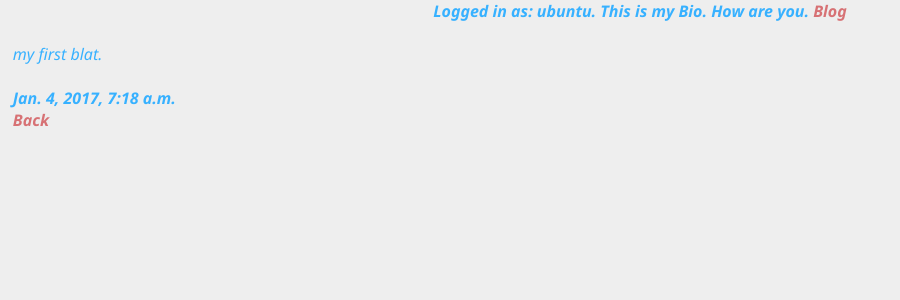
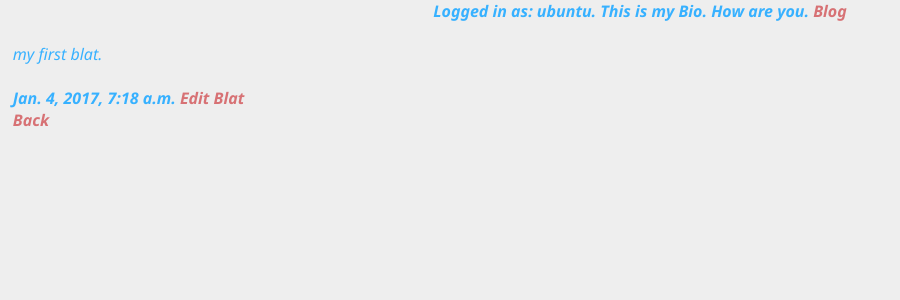
Before and after one commit to deepakmk1993/blather, a Django app: page /1/ in a window 1280 px wide. Shown: the part 51-351 px from the top of the page, without its empty margins (0-900 px from the left). Run offline with Django 3.2, Linux system fonts and the light colour scheme; a user stored in the database is signed in; data comes from the database, SQL or seed files in the repository.

Commit message:
Initialize repository

```diff
--- a/blat/templates/blat/detail.html
+++ b/blat/templates/blat/detail.html
@@ -11,6 +11,9 @@
         {% if blat.via %}
             <a href="{{blat.via}}"><i>Via</i></a>
         {% endif %}
+        {% if blat.created_by == user %}
+          <a href="{% url 'editblat' pk=blat.id %}">Edit Blat</a>
+        {% endif %}
     </div>
     <a href="javascript:history.go(-1)">Back</a>
   </div>
```
Lines whose indentation alone changed are shown as unchanged.
